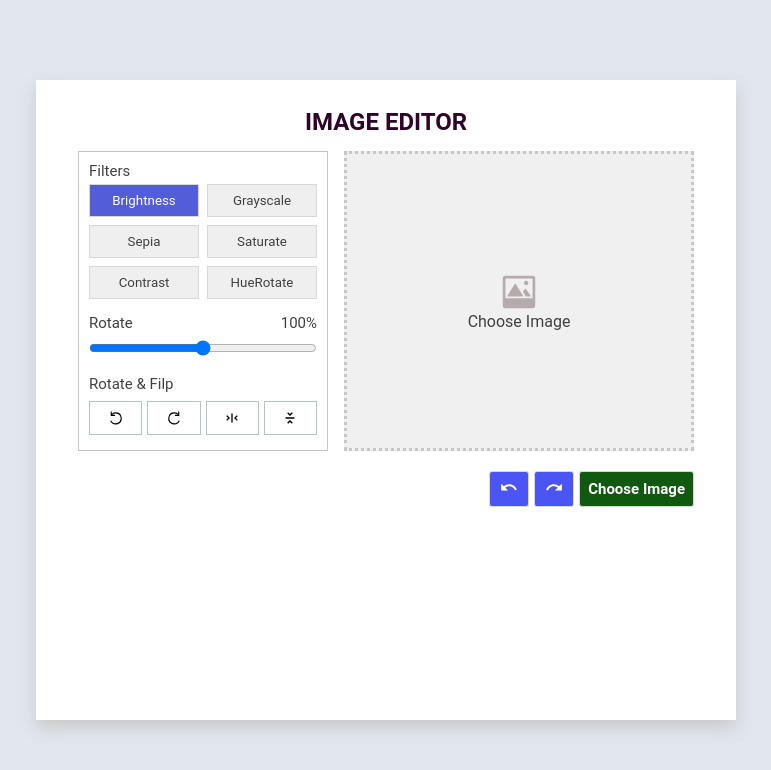
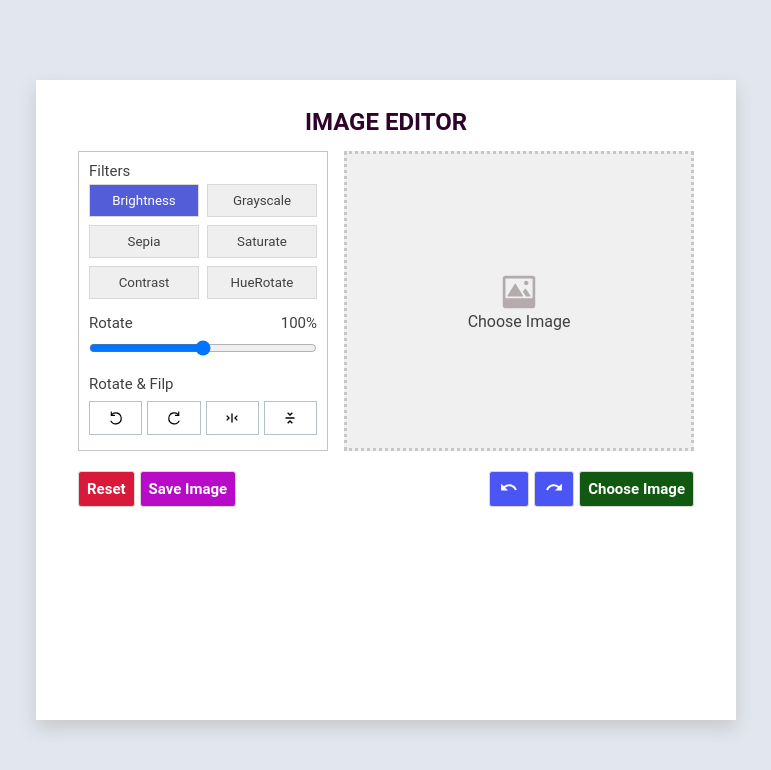
Before and after one commit to anishazahan/Image-Editor, a React (Create React App) app: page / in a window 1280 px wide. Shown: the top 770 px of the page, without its empty margins (254-1025 px from the left). Built offline with nearby package versions, Linux system fonts and the light colour scheme.

Commit message:
handeling input

```diff
--- a/src/components/Main.jsx
+++ b/src/components/Main.jsx
@@ -241,12 +241,12 @@ const Main = () => {
                 </div>
               </div>
             </div>
-            {/* <div className="reset">
+            <div className="reset">
               <button>Reset</button>
               <button onClick={saveImage} className="save">
                 Save Image
               </button>
-            </div> */}
+            </div>
           </div>
           <div className="image_section">
             <div className="image">
```
